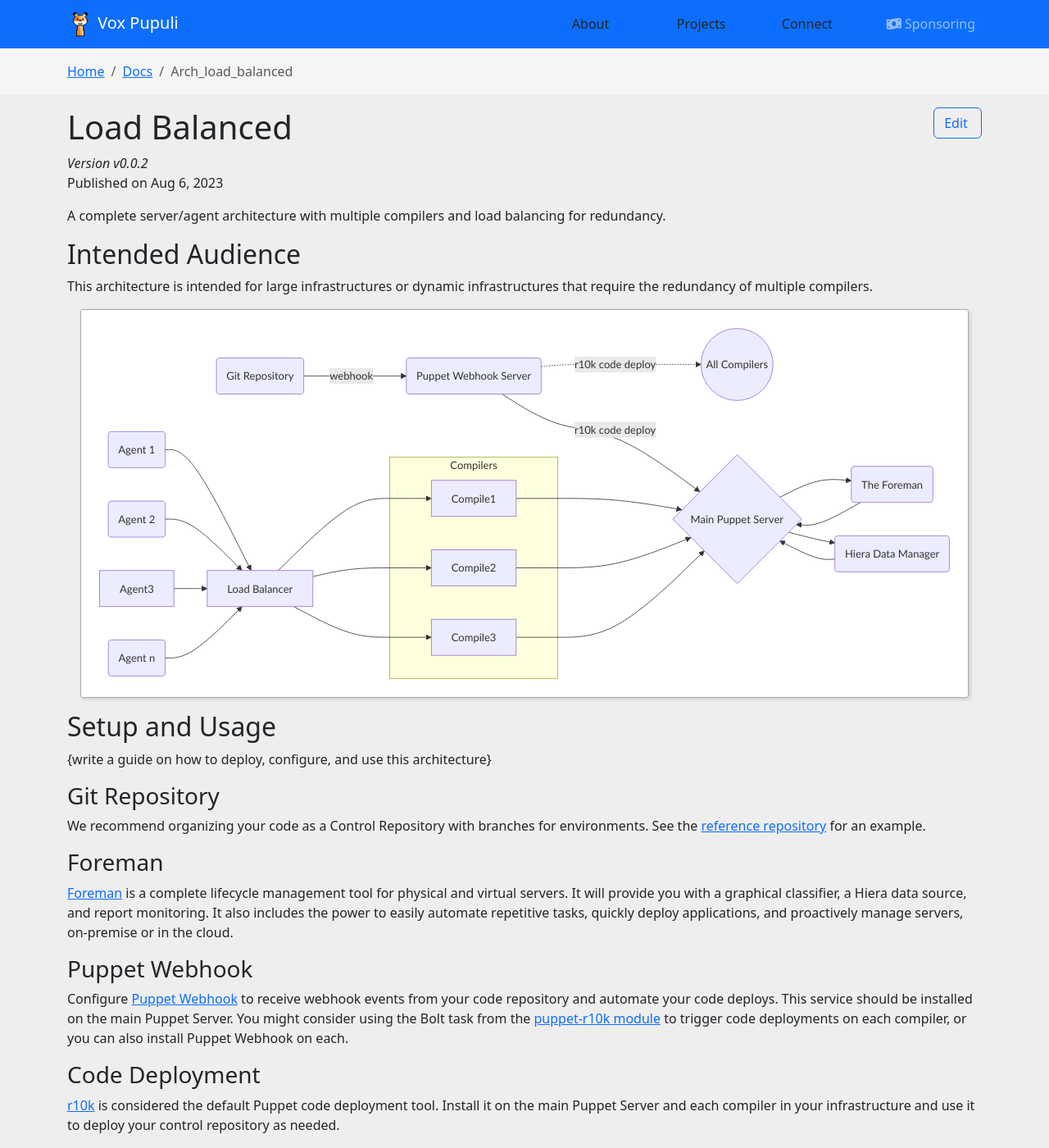
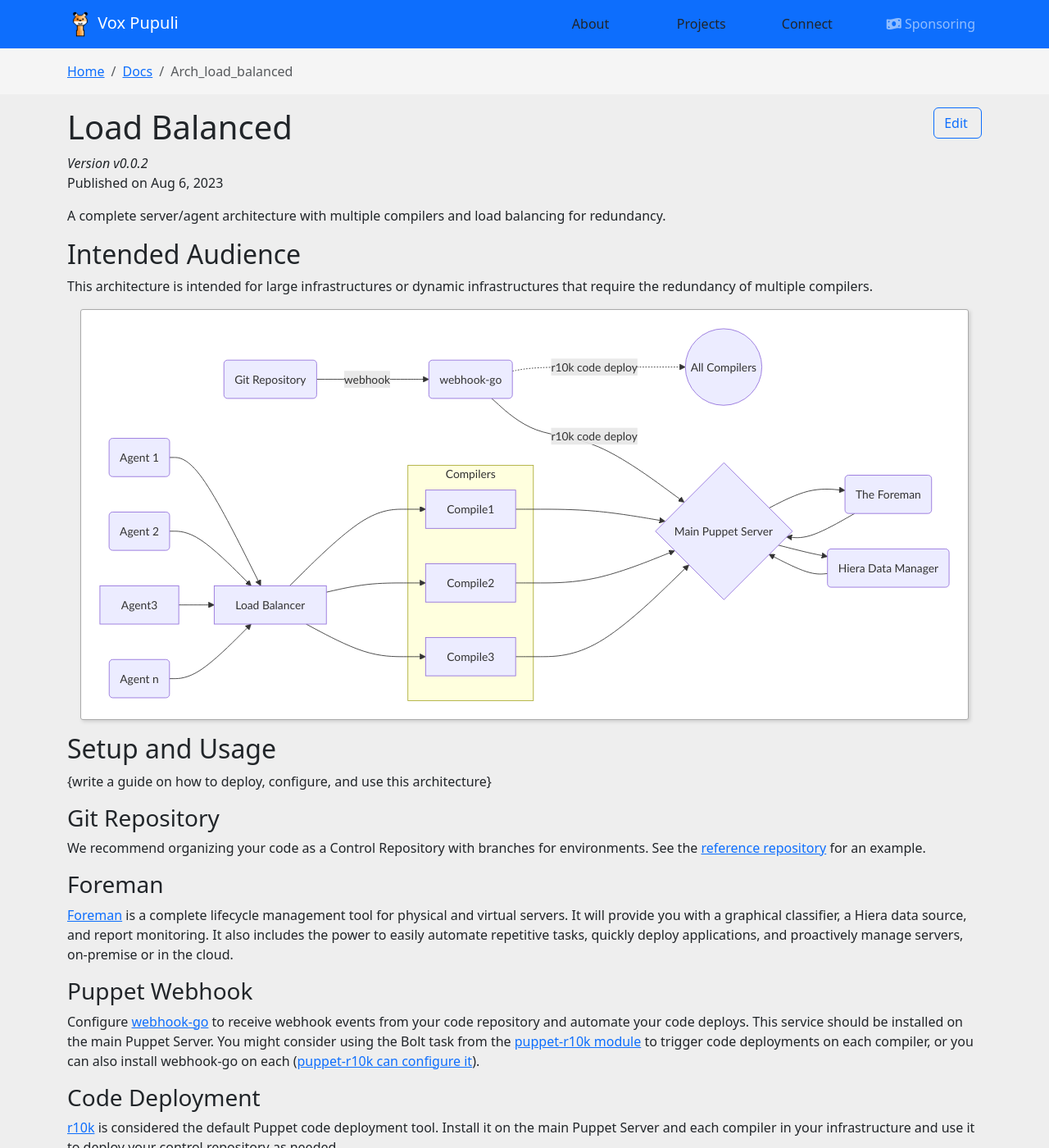
Before and after one commit to voxpupuli/voxpupuli.github.io, a Jekyll site: the page built from _docs/arch_load_balanced.md, in a window 1280 px wide and 1400 px high. Shown: the whole window at 82% size. Built offline with Jekyll 4.4.1, drawn with Linux system fonts in a browser that asks for light colours; nearby versions of some CDN libraries.

Commit message:
update load balanced arch with webhook-go

```diff
--- a/_docs/arch_load_balanced.md
+++ b/_docs/arch_load_balanced.md
@@ -16,7 +16,7 @@
   graph LR;
   git(Git Repository)
   Foreman(The Foreman)
-  Webhook(Puppet Webhook Server)
+  Webhook(webhook-go)
   AllCompilers((All Compilers))
   HDM(Hiera Data Manager)
 
@@ -36,7 +36,7 @@
 
   click HDM "https://github.com/betadots/hdm" "HDM is a web interface for analyzing and managing hiera data."
   click Foreman "https://www.theforeman.org" "Foreman is a complete lifecycle management tool for physical and virtual servers."
-  click Webhook "https://github.com/voxpupuli/puppet_webhook" "A webhook service that can trigger code deploys from source code repository updates."
+  click Webhook "https://github.com/voxpupuli/webhook-go" "A webhook service that can trigger code deploys from source code repository updates."
 
   git --webhook--> Webhook
   Webhook --r10k code deploy--> MainPuppetServer
@@ -84,12 +84,12 @@
 
 ### Puppet Webhook
 
-Configure [Puppet Webhook](https://github.com/voxpupuli/puppet_webhook) to receive
+Configure [webhook-go](https://github.com/voxpupuli/webhook-go) to receive
 webhook events from your code repository and automate your code deploys. This
 service should be installed on the main Puppet Server. You might consider
 using the Bolt task from the [puppet-r10k module](https://github.com/voxpupuli/puppet-r10k/blob/master/tasks/deploy.json)
 to trigger code deployments on each compiler, or you can also install
-Puppet Webhook on each.
+webhook-go on each ([puppet-r10k can configure it](https://github.com/voxpupuli/puppet-r10k#webhook-support)).
 
 
 ### Code Deployment
```
